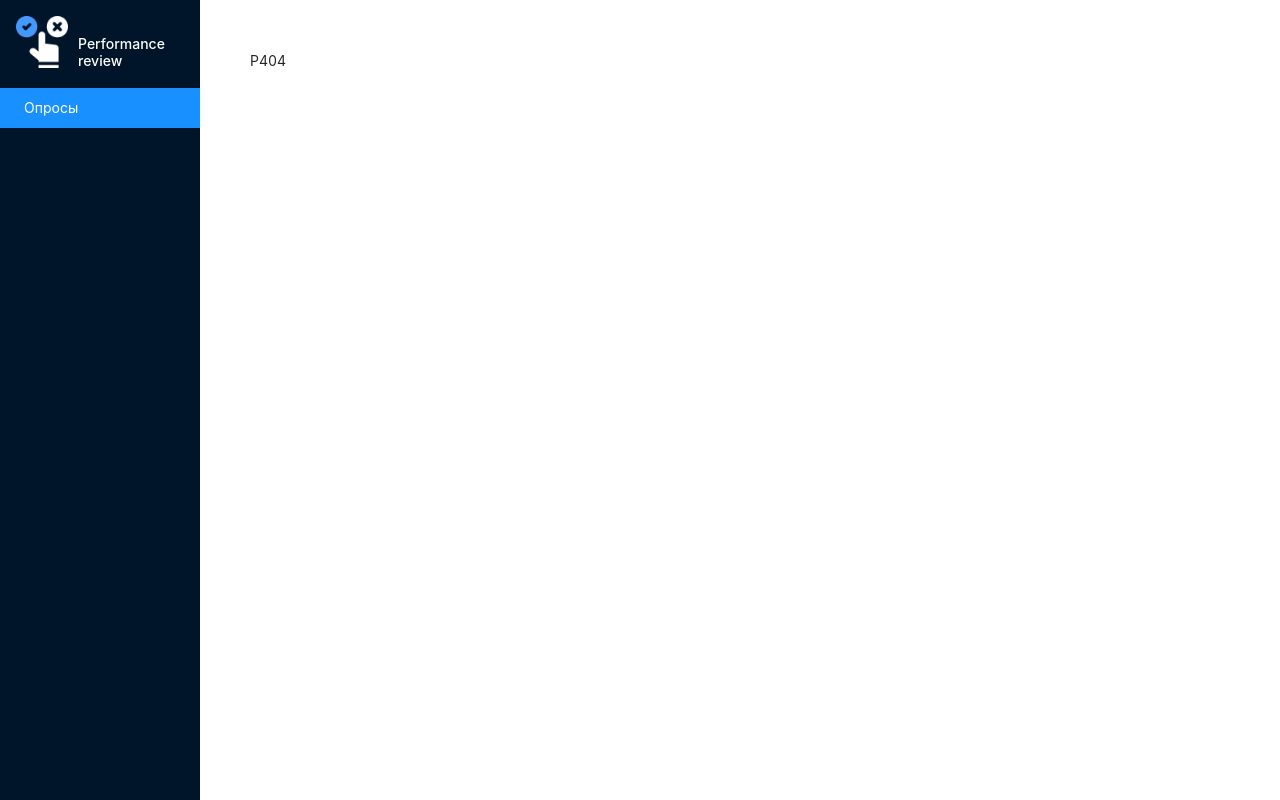
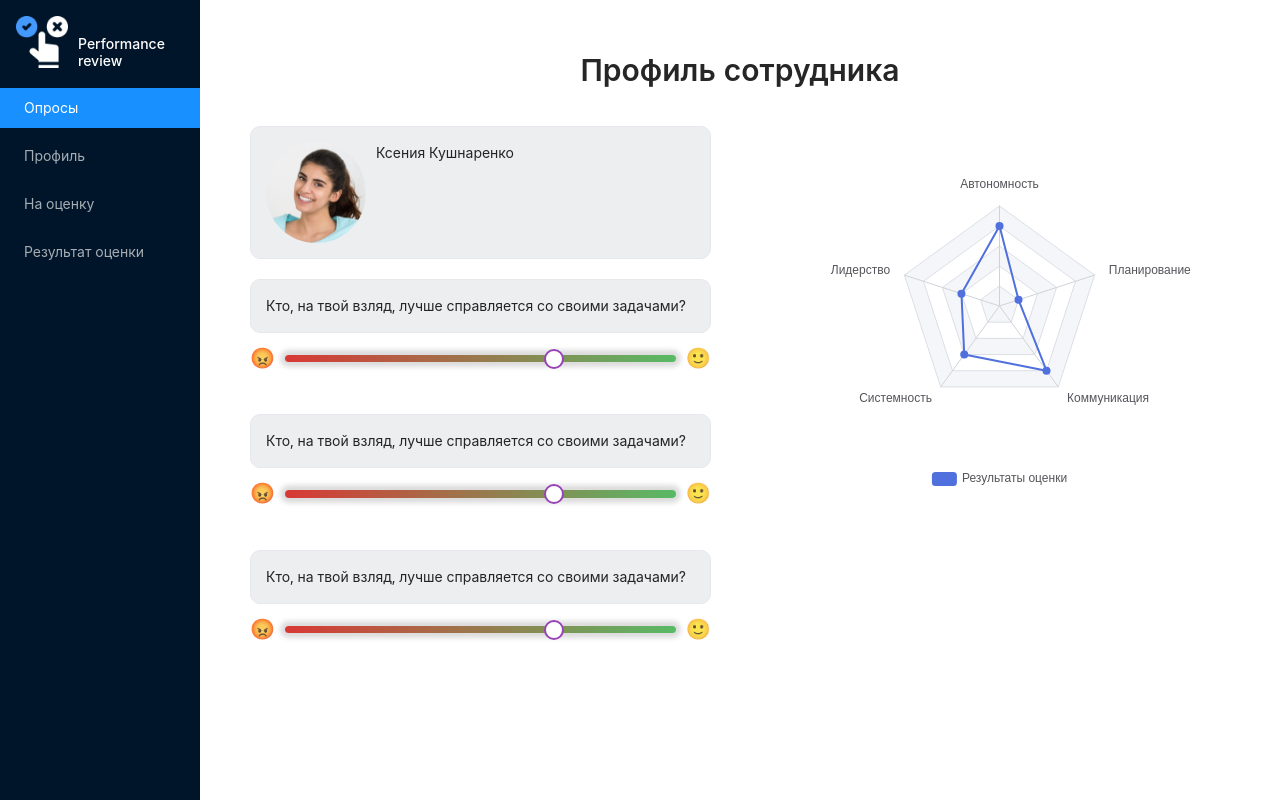
Before and after one commit to perfomance-review/pr-frontend, a React (Create React App) app: page /profile in a window 1280 px wide. Built offline with nearby package versions, Linux system fonts and the light colour scheme.

Commit message:
Профиль

```diff
--- a/package.json
+++ b/package.json
@@ -9,6 +9,7 @@
     "@testing-library/user-event": "^14.1.1",
     "antd": "^4.20.0",
     "axios": "^0.27.2",
+    "echarts-for-react": "^3.0.2",
     "react": "^18.0.0",
     "react-dom": "^18.0.0",
     "react-redux": "^8.0.1",
--- a/src/App.css
+++ b/src/App.css
@@ -133,3 +133,123 @@
   width: 80%;
   max-width: 300px;
 }
+
+.profile-wrapper{
+  display: flex;
+  justify-content: space-between;
+}
+
+.profile-block{
+  width: 47%;
+}
+
+.info-wrapper{
+  background: #edeef0;
+  padding: 15px;
+  margin: 20px 0 10px;
+  border: 1px solid #e7e8ec;
+  border-radius: 10px;
+  display: flex;
+}
+
+.info-img{
+  margin-right: 10px;
+  width: 100px;
+}
+
+.range {
+  -webkit-appearance: none;
+  -moz-appearance: none;
+  width: 100%;
+  margin: auto;
+  display: block;
+  margin-bottom: 40px;
+}
+
+input[type="range"]::-webkit-slider-runnable-track {
+  -webkit-appearance: none;
+  border-radius:10px;
+  box-shadow:0px 0px 5px 5px gainsboro;
+  background: #d83935; /* fallback for old browsers */
+  background: -webkit-linear-gradient(
+    to right,
+    #d83935,
+    #58ba65
+  ); /* Chrome 10-25, Safari 5.1-6 */
+  background: linear-gradient(
+    to right,
+    #d83935,
+    #58ba65
+  ); /* W3C, IE 10+/ Edge, Firefox 16+, Chrome 26+, Opera 12+, Safari 7+ */
+  height: 7.5px;
+}
+
+input[type="range"]:focus {
+  outline: none;
+}
+
+input[type="range"]::-moz-range-track {
+  -moz-appearance: none;
+  background: #d83935;
+  filter: progid:DXImageTransform.Microsoft.gradient( startColorstr='#d83935 ', endColorstr='#f29142 ', GradientType=1 );
+  height: 2px;
+}
+
+input[type="range"]::-webkit-slider-thumb {
+  -webkit-appearance: none;
+  border: 2px solid;
+  border-radius: 50%;
+  height: 20px;
+  width: 20px;
+  max-width: 80px;
+  position: relative;
+  bottom: 6px;
+  background-color: white;
+  cursor: -webkit-grab;
+
+  -webkit-transition: border 1000ms ease;
+  transition: border 1000ms ease;
+}
+
+input[type="range"]::-moz-range-thumb {
+  -moz-appearance: none;
+  border: 2px solid;
+  border-radius: 50%;
+  height: 25px;
+  width: 25px;
+  max-width: 80px;
+  position: relative;
+  bottom: 11px;
+  background-color: #1d1c25;
+  cursor: -moz-grab;
+  -moz-transition: border 1000ms ease;
+  transition: border 1000ms ease;
+}
+
+.range.purple::-webkit-slider-thumb {
+  border-color: rgb(152, 68, 183);
+}
+
+.range.purple::-moz-range-thumb {
+  border-color: rgb(152, 68, 183);
+}
+
+input[type="range"]::-webkit-slider-thumb:active {
+  cursor: -webkit-grabbing;
+}
+
+input[type="range"]::-moz-range-thumb:active {
+  cursor: -moz-grabbing;
+}
+
+.range::before{
+  content: '😡';
+  margin-right: 10px;
+  font-size: 20px;
+}
+
+.range::after{
+  content: '🙂';
+  margin-left: 10px;
+  font-size: 20px;
+}
--- a/src/App.js
+++ b/src/App.js
@@ -4,6 +4,7 @@ import { Polls } from './pages/Polls';
 import { Poll } from './pages/Poll';
 import { PollTake } from './pages/PollTake';
 import { PollResult } from './pages/PollResult';
+import { Profile } from './pages/Profile';
 import { P404 } from './pages/P404';
 import './App.css';
 import logo from './logo.png';
@@ -15,6 +16,18 @@ const menuPoints = [
   {
     title: 'Опросы',
     to: '/polls',
+  },
+  {
+    title: 'Профиль',
+    to: '/profile',
+  },
+  {
+    title: 'На оценку',
+    to: '/polltake',
+  },
+  {
+    title: 'Результат оценки',
+    to: '/pollresult',
   },
 ];
 
@@ -43,9 +56,10 @@ function App() {
           <Routes>
             <Route path="/" element={<Navigate to="/polls" replace />}></Route>
             <Route path="/polls" element={<Polls />}></Route>
+            <Route path="/polls/:id" element={<Poll />}></Route>
             <Route path="/pollTake" element={<PollTake />}></Route>
             <Route path="/pollResult" element={<PollResult />}></Route>
-            <Route path="/polls/:id" element={<Poll />}></Route>
+            <Route path="/profile" element={<Profile />}></Route>
             <Route path="*" element={<P404 />}></Route>
           </Routes>
         </Content>
--- /dev/null
+++ b/src/pages/Profile.jsx
@@ -0,0 +1,84 @@
+import React, { useEffect, useState } from 'react';
+import { Typography } from 'antd';
+import 'antd/dist/antd.css';
+import { Select, Button } from 'antd';
+import ReactECharts from 'echarts-for-react';
+
+const { Title } = Typography;
+const { Option } = Select;
+
+const Profile = () => {
+
+  const option = {
+    title: {
+      text: ''
+    },
+    tooltip: {},
+    legend: {
+      data: ['Результаты оценки']
+    },
+    radar: {
+      // shape: 'circle',
+      indicator: [
+          { name: 'Автономность', max: 10},
+          { name: 'Лидерство', max: 10},
+          { name: 'Системность', max: 10},
+          { name: 'Коммуникация', max: 10},
+          { name: 'Планирование', max: 10}
+      ]
+    },
+    series: [{
+      name: 'Результаты оценки',
+      type: 'radar',
+      // areaStyle: {normal: {}},
+      data : [
+        {
+          value : [8, 4, 6, 8, 2],
+          name : 'Результаты оценки'
+        }
+      ]
+    }]
+  };
+
+  return (
+    <div>
+      <Title level={2} className="page-header">
+        Профиль сотрудника
+      </Title>
+
+      <div className='profile-wrapper'>
+        <div className='profile-block'>
+          <p className='info-wrapper'>
+            <img src={process.env.PUBLIC_URL + '/users/3.svg'} alt="user" className='info-img' />
+            Ксения Кушнаренко
+          </p>
+
+          <div className='info-wrapper'>
+            Кто, на твой взляд, лучше справляется со своими задачами?
+          </div>
+          <input type="range" min="0" max="10" value="7" step="1" className="range purple" />
+
+          <div className='info-wrapper'>
+            Кто, на твой взляд, лучше справляется со своими задачами?
+          </div>
+          <input type="range" min="0" max="10" value="7" step="1" className="range purple" />
+
+          <div className='info-wrapper'>
+            Кто, на твой взляд, лучше справляется со своими задачами?
+          </div>
+          <input type="range" min="0" max="10" value="7" step="1" className="range purple" />
+
+        </div>
+
+        <div className='profile-block'>
+          <ReactECharts
+            option={option}
+            style={{ height: 400 }}
+          />
+        </div>
+      </div>
+    </div>
+  );
+};
+
+export { Profile };
```
Also changed, not shown: 1 other file (tests, documents, lock files or other folders).
